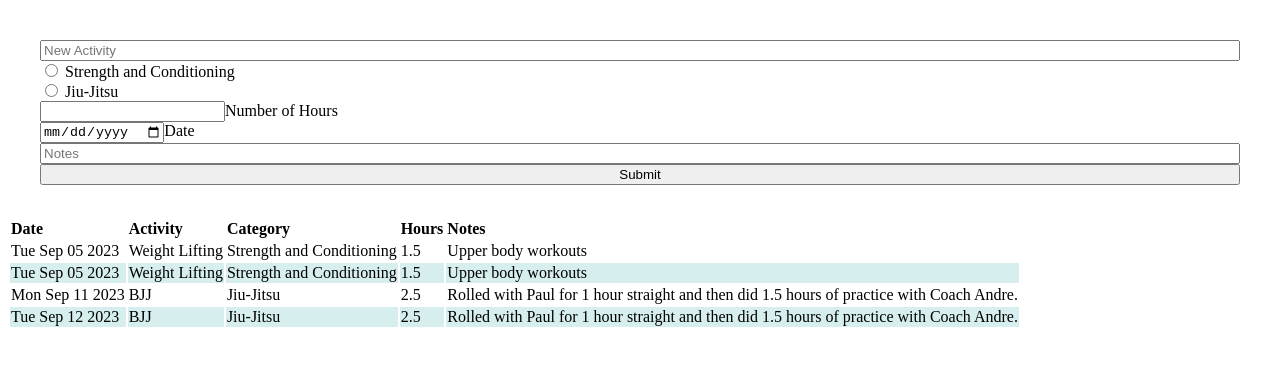
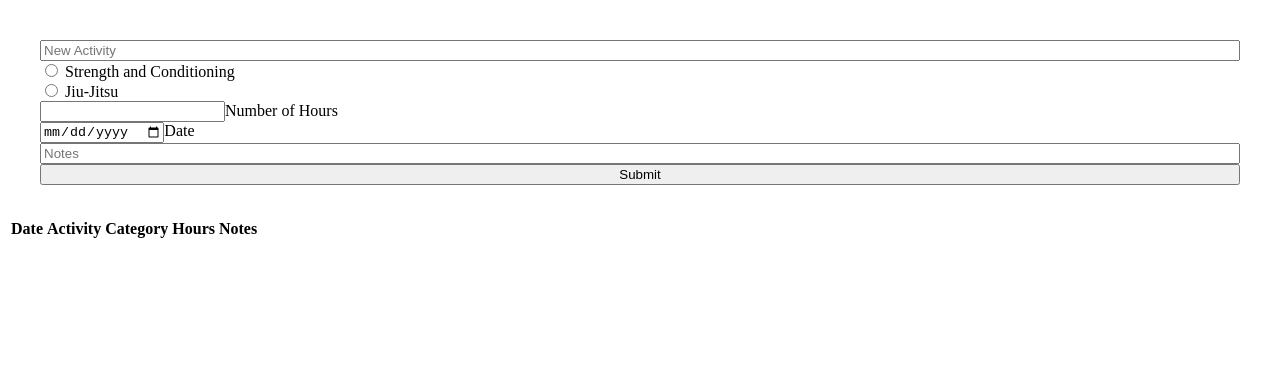
Before and after one commit to TysonThurman/training-log, a React (Vite) app: page / in a window 1280 px wide. Shown: the top 366 px of the page. Built offline with nearby package versions, Linux system fonts and the light colour scheme.

Commit message:
working on local storage implementation

```diff
--- a/src/App.jsx
+++ b/src/App.jsx
@@ -1,11 +1,10 @@
 /* eslint-disable react/prop-types */
 // import { useState } from "react"
-import { logEntries } from "./data"
 import FilterableEntryTable from "./Components/FilterableEntryTable"
 import './styles.css'
 
 export default function App() {
   return (
-    <FilterableEntryTable entries={logEntries} />
+    <FilterableEntryTable />
   )
 }
--- a/src/Components/EntryForm.jsx
+++ b/src/Components/EntryForm.jsx
@@ -1,13 +1,8 @@
-export default function EntryForm() {
-
-    function addEntry() {
-        //create the new entry
-        //save it to the data.js file
-    }
-
+/* eslint-disable react/prop-types */
+export default function EntryForm({addEntry}) {
     return (
         <form onSubmit={addEntry} className="entry-form">
-            <input type="text" placeholder="New Activity" id="activity"></input>
+            <input type="text" placeholder="New Activity" name="activity"></input>
             <label>
             <input type="radio" name="category"/>
             {' '}
@@ -19,14 +14,14 @@ export default function EntryForm() {
             Jiu-Jitsu
             </label>
             <label>
-            <input type="number"/>
+            <input type="number" name="hours"/>
             Number of Hours
             </label>
             <label>
-            <input type="date"></input>
+            <input type="date" name="date"></input>
             Date
             </label>
-            <input type="text" placeholder="Notes" id="notes"></input>
+            <input type="text" placeholder="Notes" name="notes"></input>
             <input type="submit" value="Submit" />
         </form>
     )
--- a/src/Components/EntryRow.jsx
+++ b/src/Components/EntryRow.jsx
@@ -2,7 +2,7 @@
 export default function EntryRow({ entry }) {
     return(
       <tr>
-        <td>{entry.date.toDateString()}</td>
+        <td>{entry.date.toString()}</td>
         <td>{entry.activity}</td>
         <td>{entry.category}</td>
         <td>{entry.hours}</td>
--- a/src/Components/FilterableEntryTable.jsx
+++ b/src/Components/FilterableEntryTable.jsx
@@ -1,12 +1,44 @@
 /* eslint-disable react/prop-types */
 import EntryForm from "./EntryForm"
 import EntryTable from "./EntryTable"
+import { useState, useEffect } from "react";
 
-export default function FilterableEntryTable({entries}) {
+export default function FilterableEntryTable() {
+    const [logEntries, setLogEntries] = useState([]);
+
+    useEffect(() => {
+        localStorage.getItem('logEntries', JSON.stringify(logEntries));
+      }, [logEntries]);
+
+    function addEntry(e) {
+        e.preventDefault();
+        let activity = e.target.activity.value;
+        let category = e.target.category.value;
+        let hours = e.target.hours.value;
+        let date = e.target.date.value.toString();
+        let notes = e.target.notes.value;
+
+        let newEntry = {
+            id:1,
+            category:category,
+            date: date,
+            activity: activity,
+            hours: hours,
+            notes:notes
+          }
+
+        setLogEntries([
+            ...logEntries,
+            newEntry
+        ])
+
+        localStorage.setItem('logEntries', JSON.stringify(logEntries));
+    }
+
     return(
       <div>
-        <EntryForm />
-        <EntryTable entries={entries} />
+        <EntryForm addEntry={addEntry} />
+        <EntryTable entries={logEntries} />
       </div>
     )
   }
--- a/src/data.js
+++ /dev/null
@@ -1,34 +0,0 @@
-export const logEntries = [
-{
-  id:0,
-  category:'Strength and Conditioning',
-  date: new Date(2023, 8, 5),
-  activity: 'Weight Lifting',
-  hours: 1.5,
-  notes:'Upper body workouts'
-},
-{
-  id:1,
-  category:'Strength and Conditioning',
-  date: new Date(2023, 8, 5),
-  activity: 'Weight Lifting',
-  hours: 1.5,
-  notes:'Upper body workouts'
-},
-{
-  id:2,
-  category:'Jiu-Jitsu',
-  date: new Date(2023, 8, 11),
-  activity: 'BJJ',
-  hours: 2.5,
-  notes:'Rolled with Paul for 1 hour straight and then did 1.5 hours of practice with Coach Andre.'
-},
-{
-  id:3,
-  category:'Jiu-Jitsu',
-  date: new Date(2023, 8, 12),
-  activity: 'BJJ',
-  hours: 2.5,
-  notes:'Rolled with Paul for 1 hour straight and then did 1.5 hours of practice with Coach Andre.'
-}
-]
```
